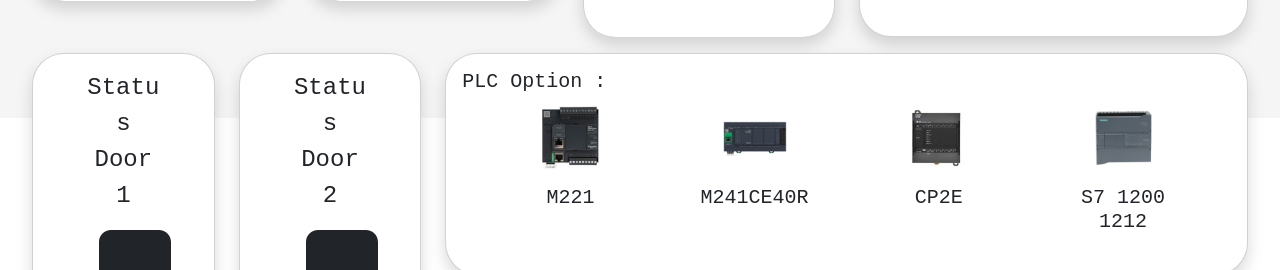
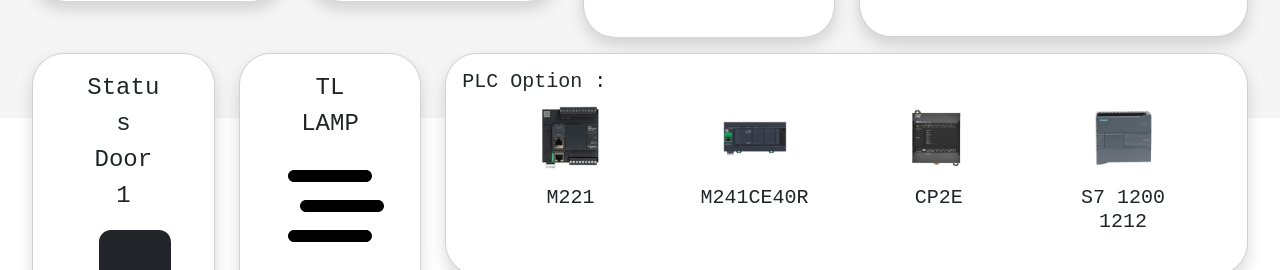
Before and after one commit to HafidilAsad/app, a React (Create React App) app: page /demo/dashboard in a window 1280 px wide. Shown: the part 682-952 px from the top of the page. Built offline with nearby package versions, Linux system fonts and the light colour scheme; no server answers.

Commit message:
add tl lamp

```diff
--- a/src/App.js
+++ b/src/App.js
@@ -11,7 +11,6 @@
     <div>
       <BrowserRouter  basename="/demo/">
         <Routes>
-
           <Route path="/dashboard" element={<Dashboard />} />
            <Route path="/" element={<Login />} />
         </Routes>
--- a/src/components/contentDashboard/ContentDashboard.jsx
+++ b/src/components/contentDashboard/ContentDashboard.jsx
@@ -1,6 +1,6 @@
 import React, { useState, useEffect, } from 'react';
 import { FontAwesomeIcon } from '@fortawesome/react-fontawesome';
-import { faLightbulb, faDoorClosed, faDoorOpen } from '@fortawesome/free-solid-svg-icons';
+import { faLightbulb, faDoorClosed, faDoorOpen, faBarsStaggered } from '@fortawesome/free-solid-svg-icons';
 import ThreeDotsWave from '../threeDotsWaves';
 import CardSensor from './CardSensor';
 import ChartKwh from './ChartKwh';
@@ -262,11 +262,17 @@
             <div className="col-lg-2 col-md-2 col-sm-12 col-xs-12 mt-2">
               <div className='card shadow rounded-5 text-center'>
                 <div className='card-body px-5 py-3 text-center'>
-                  <p className='fs-4'>Status Door 2</p>
+                  <p className='fs-4'>TL LAMP</p>
                   <FontAwesomeIcon
-                    icon={dataStatus.button_door_2 === 1 ? faDoorOpen : faDoorClosed}
+                    icon={faBarsStaggered}
                     className='me-5'
                     size='6x'
+                    style={{
+                      color: dataStatus.button_door_2 === 1 ? 'yellow' : 'black',
+                      filter: dataStatus.button_door_2 === 1
+                        ? 'drop-shadow(0 0 15px gold) drop-shadow(0 0 30px gold)'
+                        : 'none',
+                    }}
                   />
                   <div className='text-end'>
                     <div className="form-check form-switch ms-3 my-3 text-end ">
```
Also changed, not shown: 8 other files (tests, documents, lock files or other folders).
